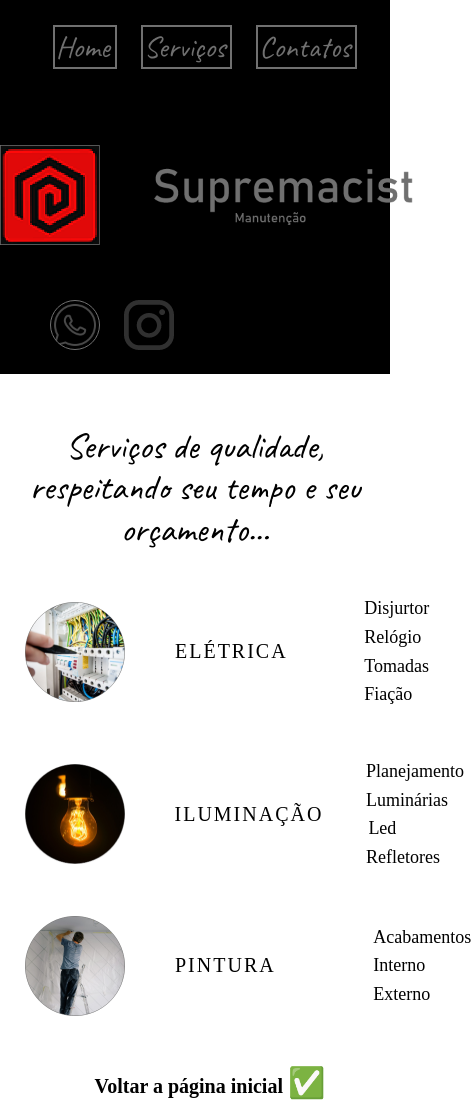
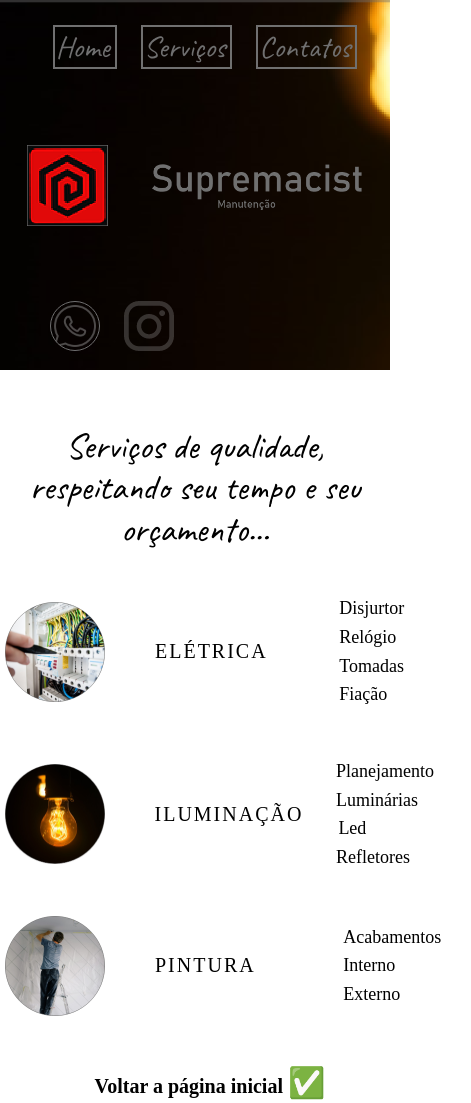
Before and after one commit to Andrei-Torres/supremacist, a plain HTML site: page servicos.html in a window 390 px wide. Shown: the top 1103 px of the page, 471 px wide, since content can reach past the window. Drawn offline with Linux system fonts and the light colour scheme.

Commit message:
pequenos jajustes

```diff
--- a/css/responsive.css
+++ b/css/responsive.css
@@ -45,14 +45,14 @@
 	}
 
 	.logo img{
-		width: 415px;
-		height: 100px;
+		width: 337px;
+		height: 81px;
 		display: block;
 		margin: 80px auto 0px auto;
 	}
 
 	.sociais{
-		margin-top: 35px;
+		margin-top: 55px;
 	}
 
 	.apresentacao{
@@ -106,7 +106,7 @@
 	}
 
 	.apresentacao-servicos{
-		padding-left: 25px;
+		padding-left: 5px;
 	 }
 
 	 .apresentacao .legenda{
@@ -114,19 +114,19 @@
 	}
 
 	.ul-eletrica{
-		margin-left: 5px;
+		margin-left: 0px;
 		font-size: 18px;
 		font-family: 'Times New Roman', Times, serif;
 	}
 
 	.ul-iluminacao{
-		margin-left: -40px;
+		margin-left: -50px;
 		font-size: 18px;
 		font-family: 'Times New Roman', Times, serif;
 	}
 
 	.ul-pintura{
-		margin-left: 15px;
+		margin-left: 5px;
 		font-size: 18px;
 		font-family: 'Times New Roman', Times, serif;
 	}
--- a/servicos.html
+++ b/servicos.html
@@ -12,7 +12,7 @@
     <link rel="stylesheet" href="css/responsive.css">
 <body>
     <header>
-        <div class="fundo fundo-preto">
+        <div class="fundo">
             <nav class="menu">
                 <ul>
                     <li><a href="index.html">Home</a></li>
```
Also changed, not shown: contato.html (+1 -1 lines).
